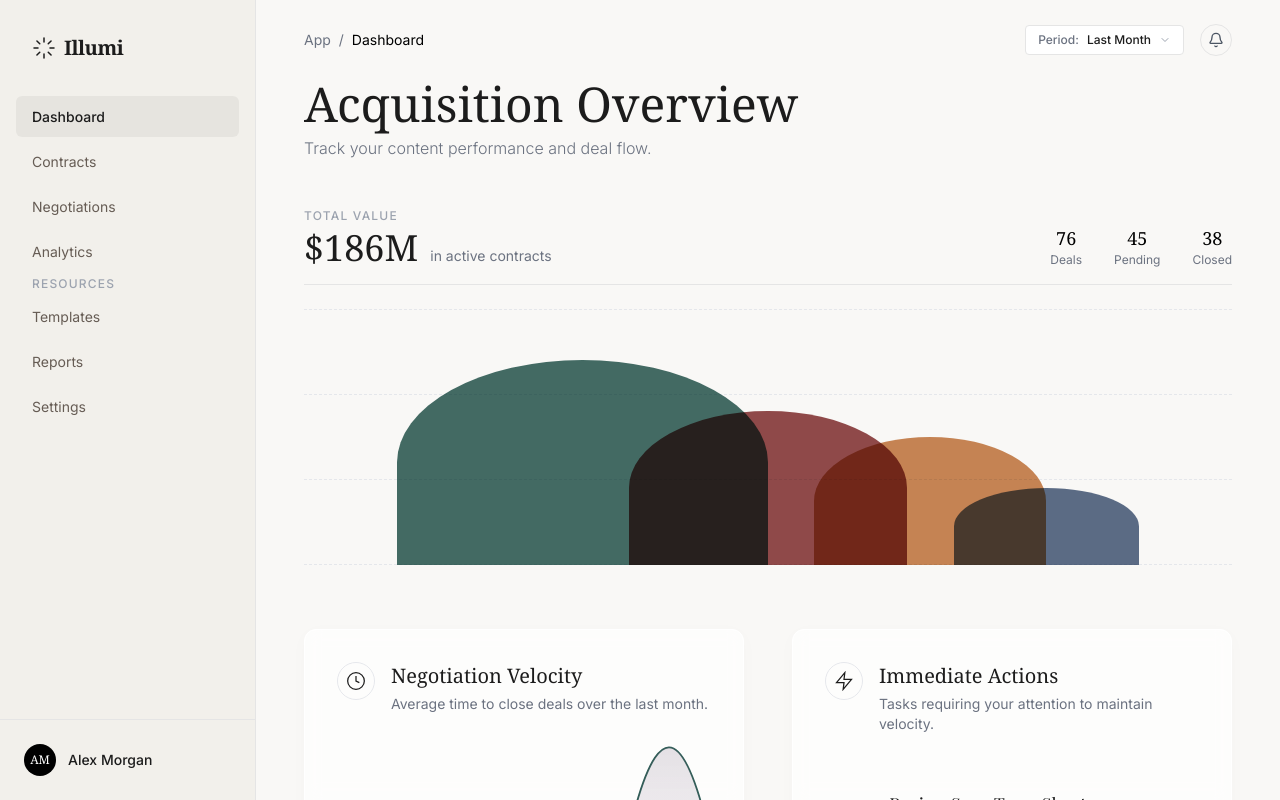
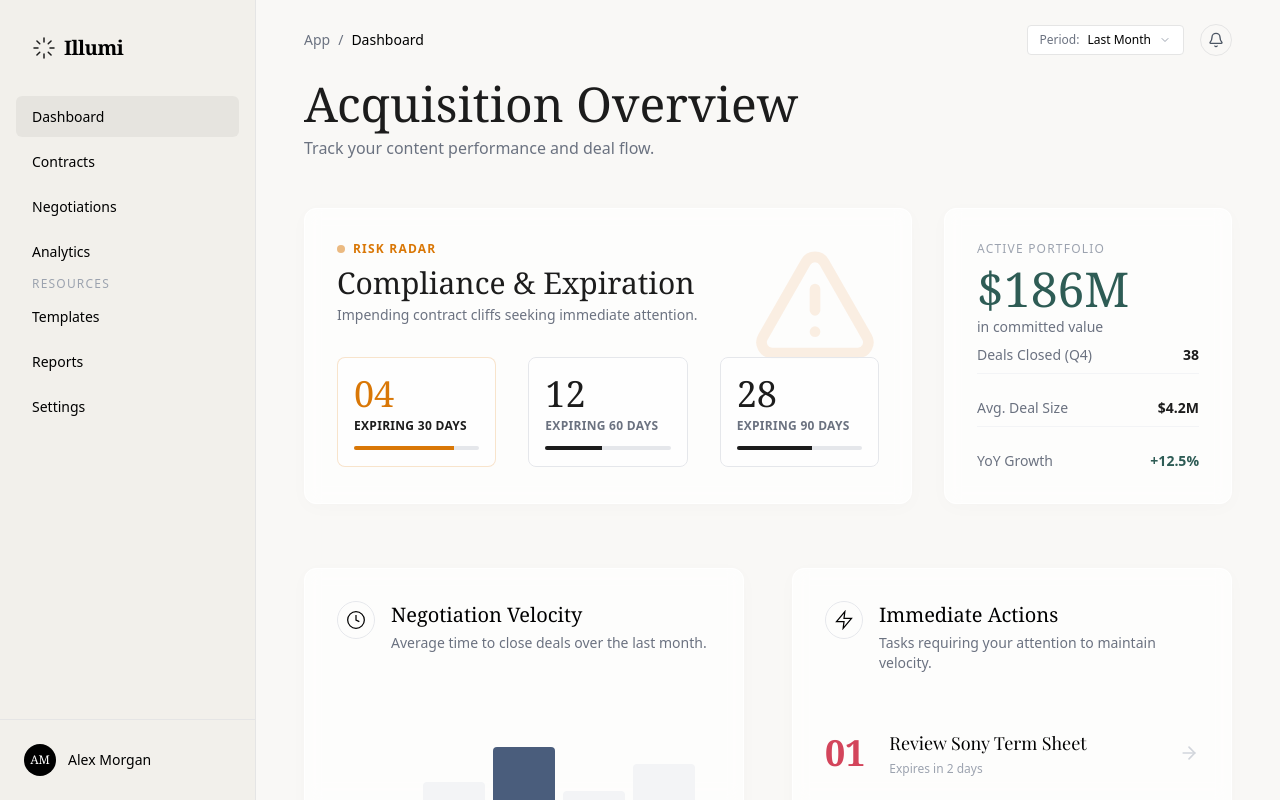
Before and after one commit to manyworldss/iLLumi, a website: page index.html in a window 1280 px wide. Drawn offline with nearby package versions, Linux system fonts and the light colour scheme; a web font is replaced by a local one.

Commit message:
feat: implement risk radar, update pipeline stages, and refine graphs

```diff
--- a/index.html
+++ b/index.html
@@ -12,27 +12,6 @@
         :root {
             --bg-body: #F9F8F6;
             --bg-glass: rgba(255, 255, 255, 0.7);
-            --border-glass: rgba(255, 255, 255, 0.6);
-            --shadow-soft: 0 8px 30px rgba(0, 0, 0, 0.04);
-
-            /* Premium Jewel Tones */
-            --text-main: #1C1C1C;
-            --text-muted: #665c54;
-
-            --acc-1: #2E5C55;
-            /* Deep Emerald */
-            --acc-2: #863636;
-            /* Muted Burgundy */
-            --acc-3: #C47942;
-            /* Bronze/Terracotta */
-            --acc-4: #4A5D7C;
-            /* Steel Blue */
-
-            --status-urgent: #D3455B;
-        }
-
-        body {
-            font-family: 'Inter', sans-serif;
             background-color: var(--bg-body);
             color: var(--text-main);
             background-image: radial-gradient(#E5E5E5 1px, transparent 1px);
@@ -229,59 +208,79 @@
                 <p class="text-gray-500 font-light">Track your content performance and deal flow.</p>
             </div>
 
-            <!-- Hero Chart Section (Mimicking the "Your Footprint" wave chart) -->
-            <div class="mb-16">
-                <div class="flex items-end justify-between mb-6 border-b border-[#E5E5E5] pb-4">
-                    <div>
-                        <span class="text-xs font-medium text-gray-400 uppercase tracking-widest">Total Value</span>
-                        <div class="flex items-baseline gap-3 mt-1">
-                            <span class="text-4xl font-serif text-[#1C1C1C]">$186M</span>
-                            <span class="text-sm text-gray-500">in active contracts</span>
+            <!-- Risk Radar & Core Metrics Section -->
+            <div class="mb-16 grid grid-cols-1 lg:grid-cols-3 gap-8">
+
+                <!-- Risk Radar Widget (Gold Accent) -->
+                <div class="editorial-card col-span-2 relative overflow-hidden group">
+                    <div class="absolute top-0 right-0 p-8 opacity-10 group-hover:opacity-20 transition-opacity">
+                        <i data-lucide="alert-triangle" class="h-32 w-32 text-[#D97706]"></i>
+                    </div>
+
+                    <div class="flex items-start justify-between mb-8 relative z-10">
+                        <div>
+                            <span
+                                class="text-xs font-bold text-[#D97706] uppercase tracking-widest flex items-center gap-2">
+                                <div class="w-2 h-2 rounded-full bg-[#D97706] animate-pulse"></div>
+                                Risk Radar
+                            </span>
+                            <h2 class="text-3xl font-serif text-[#1C1C1C] mt-2">Compliance & Expiration</h2>
+                            <p class="text-sm text-gray-500 mt-1">Impending contract cliffs seeking immediate attention.
+                            </p>
                         </div>
                     </div>
-                    <div class="flex gap-8 text-sm text-gray-500">
-                        <div class="text-center">
-                            <div class="font-serif text-black text-lg">76</div>
-                            <div class="text-xs">Deals</div>
+
+                    <div class="grid grid-cols-3 gap-8 relative z-10">
+                        <!-- 30 Days -->
+                        <div class="p-4 rounded-lg bg-white/50 border border-[#D97706]/20">
+                            <div class="text-4xl font-serif text-[#D97706] mb-1">04</div>
+                            <div class="text-xs font-bold text-[#1C1C1C] uppercase tracking-wide">Expiring 30 Days</div>
+                            <div class="w-full bg-gray-200 h-1 mt-3 rounded-full overflow-hidden">
+                                <div class="bg-[#D97706] h-full" style="width: 80%"></div>
+                            </div>
                         </div>
-                        <div class="text-center">
-                            <div class="font-serif text-black text-lg">45</div>
-                            <div class="text-xs">Pending</div>
+
+                        <!-- 60 Days -->
+                        <div class="p-4 rounded-lg bg-white/50 border border-gray-200">
+                            <div class="text-4xl font-serif text-[#1C1C1C] mb-1">12</div>
+                            <div class="text-xs font-bold text-gray-500 uppercase tracking-wide">Expiring 60 Days</div>
+                            <div class="w-full bg-gray-200 h-1 mt-3 rounded-full overflow-hidden">
+                                <div class="bg-[#1C1C1C] h-full" style="width: 45%"></div>
+                            </div>
                         </div>
-                        <div class="text-center">
-                            <div class="font-serif text-black text-lg">38</div>
-                            <div class="text-xs">Closed</div>
+
+                        <!-- 90 Days -->
+                        <div class="p-4 rounded-lg bg-white/50 border border-gray-200">
+                            <div class="text-4xl font-serif text-[#1C1C1C] mb-1">28</div>
+                            <div class="text-xs font-bold text-gray-500 uppercase tracking-wide">Expiring 90 Days</div>
+                            <div class="w-full bg-gray-200 h-1 mt-3 rounded-full overflow-hidden">
+                                <div class="bg-[#1C1C1C] h-full" style="width: 60%"></div>
+                            </div>
                         </div>
                     </div>
                 </div>
 
-                <!-- CSS Wave Chart Approximation -->
-                <div class="h-64 w-full relative flex items-end justify-center gap-0 overflow-hidden">
-                    <!-- Grid Lines -->
-                    <div class="absolute inset-0 flex flex-col justify-between pointer-events-none">
-                        <div class="border-t border-dashed border-gray-200 w-full h-px"></div>
-                        <div class="border-t border-dashed border-gray-200 w-full h-px"></div>
-                        <div class="border-t border-dashed border-gray-200 w-full h-px"></div>
-                        <div class="border-t border-dashed border-gray-200 w-full h-px"></div>
+                <!-- Total Value Summary -->
+                <div class="editorial-card flex flex-col justify-between">
+                    <div>
+                        <span class="text-xs font-medium text-gray-400 uppercase tracking-widest">Active
+                            Portfolio</span>
+                        <div class="text-5xl font-serif text-[#2E5C55] mt-2">$186M</div>
+                        <div class="text-sm text-gray-500 mt-1">in committed value</div>
                     </div>
 
-                    <!-- Waves -->
-                    <div class="relative w-full h-full flex items-end">
-                        <!-- Emerald Wave -->
-                        <div
-                            class="absolute bottom-0 left-[10%] w-[40%] h-[80%] bg-[#2E5C55] rounded-t-[100%] opacity-90 z-10 mix-blend-multiply transition-all hover:scale-105 duration-500">
+                    <div class="space-y-4">
+                        <div class="flex items-center justify-between text-sm py-2 border-b border-gray-100">
+                            <span class="text-gray-500">Deals Closed (Q4)</span>
+                            <span class="font-bold text-[#1C1C1C]">38</span>
                         </div>
-                        <!-- Burgundy Wave -->
-                        <div
-                            class="absolute bottom-0 left-[35%] w-[30%] h-[60%] bg-[#863636] rounded-t-[100%] opacity-90 z-20 mix-blend-multiply transition-all hover:scale-105 duration-500">
+                        <div class="flex items-center justify-between text-sm py-2 border-b border-gray-100">
+                            <span class="text-gray-500">Avg. Deal Size</span>
+                            <span class="font-bold text-[#1C1C1C]">$4.2M</span>
                         </div>
-                        <!-- Terracotta Wave -->
-                        <div
-                            class="absolute bottom-0 left-[55%] w-[25%] h-[50%] bg-[#C47942] rounded-t-[100%] opacity-90 z-30 mix-blend-multiply transition-all hover:scale-105 duration-500">
-                        </div>
-                        <!-- Steel Blue Wave -->
-                        <div
-                            class="absolute bottom-0 left-[70%] w-[20%] h-[30%] bg-[#4A5D7C] rounded-t-[100%] opacity-90 z-40 mix-blend-multiply transition-all hover:scale-105 duration-500">
+                        <div class="flex items-center justify-between text-sm pt-2">
+                            <span class="text-gray-500">YoY Growth</span>
+                            <span class="font-bold text-[#2E5C55]">+12.5%</span>
                         </div>
                     </div>
                 </div>
@@ -306,23 +305,38 @@
                         </div>
                     </div>
 
-                    <!-- Simple Line Chart Representation -->
-                    <div class="h-48 w-full relative">
-                        <svg viewBox="0 0 100 40" class="w-full h-full overflow-visible">
-                            <path d="M0 30 Q 10 25, 20 30 T 40 20 T 60 25 T 80 10 T 100 20" fill="none" stroke="#2E5C55"
-                                stroke-width="0.5" />
-                            <path d="M0 30 Q 10 25, 20 30 T 40 20 T 60 25 T 80 10 T 100 20 V 40 H 0 Z"
-                                fill="url(#gradient)" opacity="0.2" />
-                            <defs>
-                                <linearGradient id="gradient" x1="0%" y1="0%" x2="0%" y2="100%">
-                                    <stop offset="0%" style="stop-color:#7E6C86;stop-opacity:1" />
-                                    <stop offset="100%" style="stop-color:#7E6C86;stop-opacity:0" />
-                                </linearGradient>
-                            </defs>
-                            <!-- Points -->
-                            <circle cx="40" cy="20" r="1" fill="#2E5C55" />
-                            <text x="40" y="15" font-size="2" fill="#1C1C1C" text-anchor="middle">22 days</text>
-                        </svg>
+                    <!-- Discrete Bar Chart -->
+                    <div class="h-48 w-full flex items-end justify-between gap-2 px-4 pb-4">
+                        <div
+                            class="w-full bg-gray-100 rounded-t h-[30%] hover:h-[35%] transition-all duration-300 relative group">
+                            <div
+                                class="absolute -top-6 left-1/2 -translate-x-1/2 text-[10px] opacity-0 group-hover:opacity-100">
+                                12d</div>
+                        </div>
+                        <div
+                            class="w-full bg-gray-100 rounded-t h-[45%] hover:h-[50%] transition-all duration-300 relative group">
+                            <div
+                                class="absolute -top-6 left-1/2 -translate-x-1/2 text-[10px] opacity-0 group-hover:opacity-100">
+                                18d</div>
+                        </div>
+                        <div
+                            class="w-full bg-[#4A5D7C] rounded-t h-[65%] hover:h-[70%] transition-all duration-300 relative group">
+                            <div
+                                class="absolute -top-6 left-1/2 -translate-x-1/2 text-[10px] opacity-0 group-hover:opacity-100 font-bold">
+                                22d</div>
+                        </div>
+                        <div
+                            class="w-full bg-gray-100 rounded-t h-[40%] hover:h-[45%] transition-all duration-300 relative group">
+                            <div
+                                class="absolute -top-6 left-1/2 -translate-x-1/2 text-[10px] opacity-0 group-hover:opacity-100">
+                                15d</div>
+                        </div>
+                        <div
+                            class="w-full bg-gray-100 rounded-t h-[55%] hover:h-[60%] transition-all duration-300 relative group">
+                            <div
+                                class="absolute -top-6 left-1/2 -translate-x-1/2 text-[10px] opacity-0 group-hover:opacity-100">
+                                19d</div>
+                        </div>
                     </div>
                 </div>
 
--- a/js/app.js
+++ b/js/app.js
@@ -7,9 +7,9 @@ const expiringContracts = [
 ];
 
 const negotiations = [
-    { name: 'Paramount+', stage: 'Negotiating', progress: 75, date: 'Nov 15 - Dec 20' },
-    { name: 'HBO Max Bundle', stage: 'Term Sheet', progress: 40, date: 'Dec 01 - Jan 15' },
-    { name: 'Discovery Factual', stage: 'Long Form', progress: 90, date: 'Oct 20 - Dec 10' },
+    { name: 'Paramount+', stage: 'Final Offer', progress: 95, date: 'Nov 15 - Dec 20' },
+    { name: 'HBO Max Bundle', stage: 'Due Diligence', progress: 40, date: 'Dec 01 - Jan 15' },
+    { name: 'Discovery Factual', stage: 'Legal Review', progress: 75, date: 'Oct 20 - Dec 10' },
 ];
 
 // State
@@ -121,7 +121,7 @@ function openNegotiationsModal() {
                                         <div class="text-xs font-mono text-[#7E6C86]">${deal.progress}%</div>
                                     </div>
                                     <div class="h-2 w-full bg-[#E5E5E5] rounded-full overflow-hidden relative">
-                                        <div class="absolute top-0 left-0 h-full bg-[#7E6C86] rounded-full" style="width: ${deal.progress}%"></div>
+                                        <div class="absolute top-0 left-0 h-full bg-[#D97706] rounded-full" style="width: ${deal.progress}%"></div>
                                     </div>
                                 </div>
                             `).join('')}
```
Also changed, not shown: negotiations.html (+3 -3 lines).
